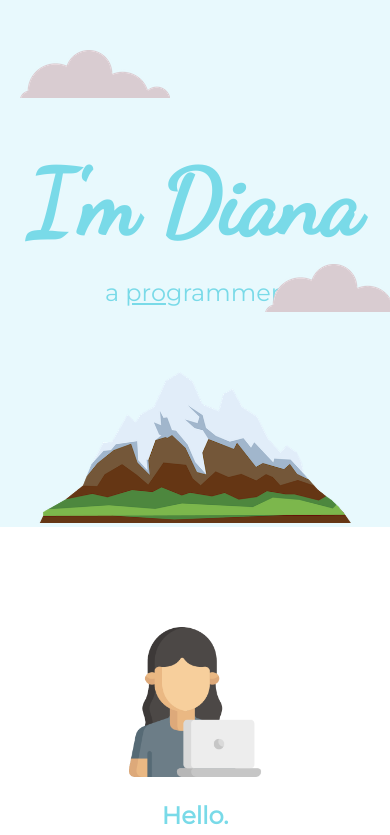
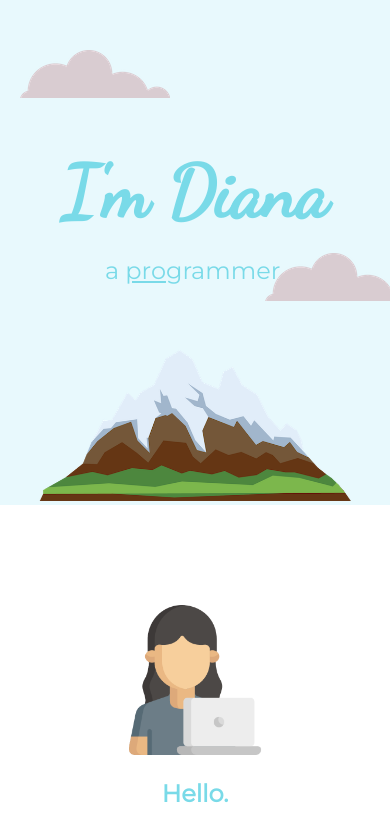
Before and after one commit to YsabelReyes/My-Site, a plain HTML site: page index.html in a window 390 px wide. Shown: the top 835 px of the page. Drawn offline with Linux system fonts and the light colour scheme.

Commit message:
Update styles.css

```diff
--- a/css/styles.css
+++ b/css/styles.css
@@ -152,6 +152,9 @@ a:hover{
         text-align: center;
 
     }
+    h1 {
+        font-size: 4.5em;
+    }
     .top-cloud{
         left:5%
     }
@@ -159,6 +162,7 @@ a:hover{
     .bottom-cloud{
         top:50%;
         left:68%;
+
 
     }
     .mountain-img{
```
